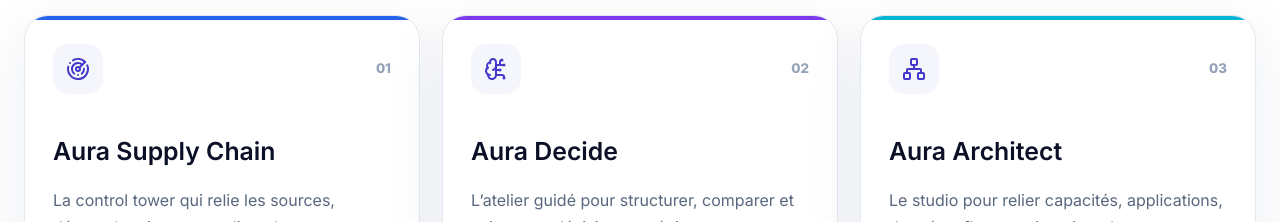
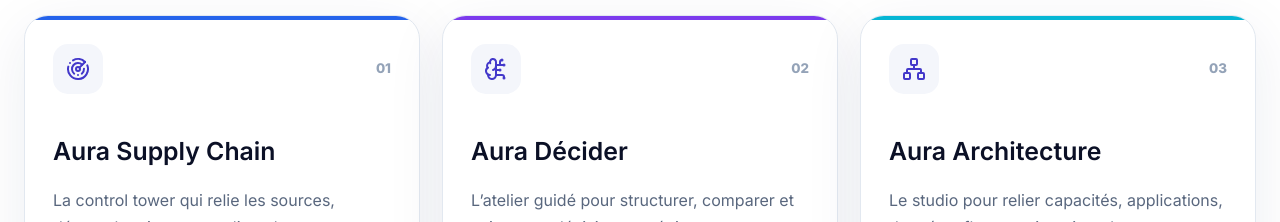
Before and after one commit to mambayelo-lab/aura-website, a Next.js app: page /fr in a window 1280 px wide. Shown: the part 3520-3742 px from the top of the page. Built offline with nearby package versions, Linux system fonts and the light colour scheme; no server answers.

Commit message:
Fix Aura application links and product names

```diff
--- a/components/pages/HomePage.tsx
+++ b/components/pages/HomePage.tsx
@@ -49,7 +49,7 @@ export function HomePage({ locale }: { locale: Locale }) {
   return <main className="home-modern">
     <section className="home-hero"><div className="home-hero-glow" aria-hidden /><div className="home-shell home-hero-grid">
       <div className="home-hero-copy"><p className="home-pill"><Sparkles size={14} />{c.eyebrow}</p><h1>{c.title}</h1><p className="home-lead">{c.lead}</p>
-        <div className="home-actions"><a href="https://aura-decision-zen.vercel.app" className="home-btn home-btn-primary">{c.cta}<ArrowRight size={17} /></a><Link href={contact} className="home-btn home-btn-secondary">{c.secondary}</Link></div>
+        <div className="home-actions"><a href="https://aura-decision-zen.vercel.app/cockpit/resilience?section=cockpit" className="home-btn home-btn-primary">{c.cta}<ArrowRight size={17} /></a><Link href={contact} className="home-btn home-btn-secondary">{c.secondary}</Link></div>
         <ul className="home-proof">{c.proof.map(item => <li key={item}><CircleCheck size={16} />{item}</li>)}</ul>
       </div><HeroCockpit fr={fr} />
     </div></section>
@@ -64,9 +64,9 @@ export function HomePage({ locale }: { locale: Locale }) {
     </div></section>
 
     <section className="home-products"><div className="home-shell"><div className="home-section-intro"><p className="home-kicker">AURA</p><h2>{c.products}</h2><p>{c.productsLead}</p></div><div className="home-product-grid">
-      <Product index="01" icon={Radar} title="Aura Supply Chain" text={fr ? "La control tower qui relie les sources, détecte les risques, explique leurs causes et câble les alertes vers la décision." : "The control tower that connects sources, detects risk, explains causes and wires alerts into decisions."} href="https://aura-decision-zen.vercel.app" accent="blue" label={fr ? "Découvrir" : "Explore"} />
-      <Product index="02" icon={BrainCircuit} title="Aura Decide" text={fr ? "L’atelier guidé pour structurer, comparer et suivre une décision stratégique, avec ou sans données initiales." : "A guided workspace to frame, compare and track strategic decisions, with or without initial data."} href="https://aura-decider.vercel.app/cockpit/atelier" accent="violet" label={fr ? "Découvrir" : "Explore"} />
-      <Product index="03" icon={Network} title="Aura Architect" text={fr ? "Le studio pour relier capacités, applications, données, flux et trajectoires de transformation." : "The studio connecting capabilities, applications, data, flows and transformation roadmaps."} href="https://aura-architect-seven.vercel.app" accent="cyan" label={fr ? "Découvrir" : "Explore"} />
+      <Product index="01" icon={Radar} title="Aura Supply Chain" text={fr ? "La control tower qui relie les sources, détecte les risques, explique leurs causes et câble les alertes vers la décision." : "The control tower that connects sources, detects risk, explains causes and wires alerts into decisions."} href="https://aura-decision-zen.vercel.app/cockpit/resilience?section=cockpit" accent="blue" label={fr ? "Découvrir" : "Explore"} />
+      <Product index="02" icon={BrainCircuit} title={fr ? "Aura Décider" : "Aura Decide"} text={fr ? "L’atelier guidé pour structurer, comparer et suivre une décision stratégique, avec ou sans données initiales." : "A guided workspace to frame, compare and track strategic decisions, with or without initial data."} href="https://aura-decider.vercel.app" accent="violet" label={fr ? "Découvrir" : "Explore"} />
+      <Product index="03" icon={Network} title="Aura Architecture" text={fr ? "Le studio pour relier capacités, applications, données, flux et trajectoires de transformation." : "The studio connecting capabilities, applications, data, flows and transformation roadmaps."} href="https://aura-architecturer.vercel.app" accent="cyan" label={fr ? "Découvrir" : "Explore"} />
     </div></div></section>
 
     <section className="home-method"><div className="home-shell home-method-grid"><div><p className="home-kicker">{fr ? "LE WORKFLOW" : "THE WORKFLOW"}</p><h2>{c.method}</h2><p>{c.methodLead}</p></div><ol className="home-steps">{(fr ? ["Connecter", "Comprendre", "Gouverner", "Expliquer", "Décider"] : ["Connect", "Understand", "Govern", "Explain", "Decide"]).map((label, index) => <li key={label} className={index === 4 ? "is-final" : ""}><span>0{index + 1}</span><strong>{label}</strong></li>)}</ol></div></section>
```
